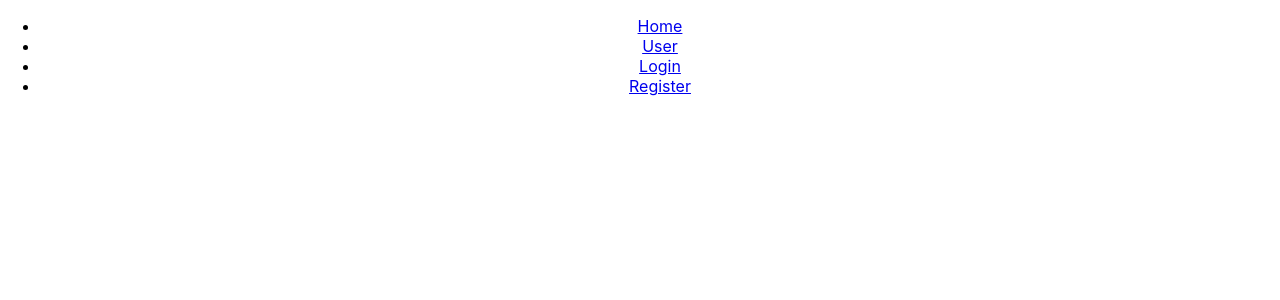
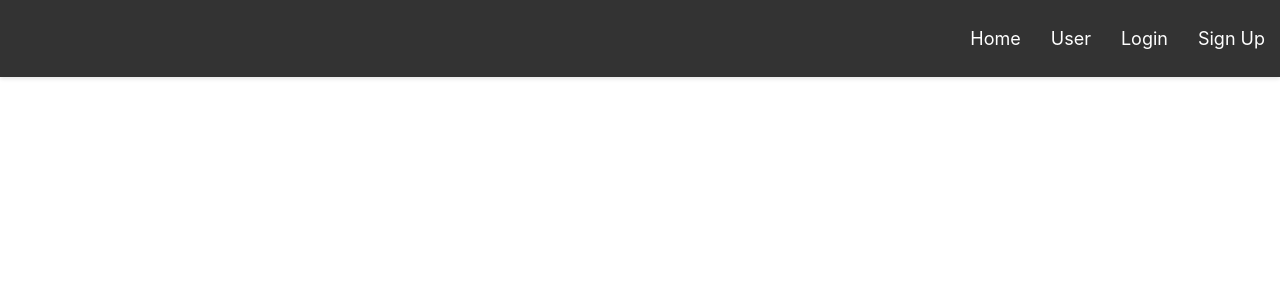
Before and after one commit to GPVcode/AI-Learning-Hackathon-Project, a React (Create React App) app in the folder client/: page / in a window 1280 px wide. Shown: the top 300 px of the page. Built offline with nearby package versions, Linux system fonts and the light colour scheme.

Commit message:
changed from register to sign up

```diff
--- a/client/src/Navbar.js
+++ b/client/src/Navbar.js
@@ -9,19 +9,19 @@ function Navbar() {
   };
 
   return (
-    <nav>
-      <ul>
-        <li>
+    <nav className='navbar'>
+      <ul className='navbar-list'>
+        <li className='navbar-item'>
           <Link to="/" onClick={() => handleNavLinkClick('home')}>Home</Link>
         </li>
-        <li>
+        <li className='navbar-item'>
           <Link to="/user" onClick={() => handleNavLinkClick('user')}>User</Link>
         </li>
-        <li>
+        <li className='navbar-item'>
           <Link to="/login" onClick={() => handleNavLinkClick('login')}>Login</Link>
         </li>
-        <li>
-          <Link to="/register" onClick={() => handleNavLinkClick('register')}>Register</Link>
+        <li className='navbar-item'>
+          <Link to="/signup" onClick={() => handleNavLinkClick('signup')}>Sign Up</Link>
         </li>
       </ul>
     </nav>
```
